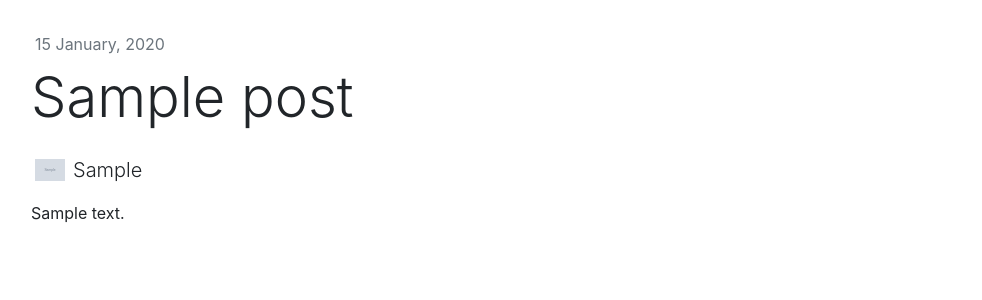
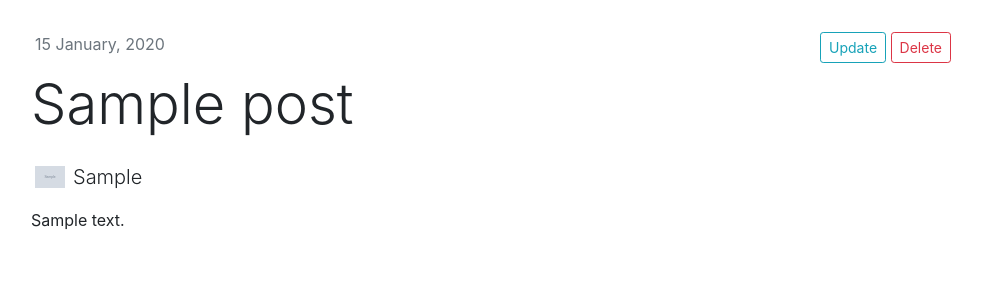
Before and after one commit to shashanksmaty/flaskblogapp, a Flask app: page /blog/post/1 in a window 1280 px wide. Shown: the part 56-356 px from the top of the page, without its empty margins (149-1131 px from the left). Run offline with Flask 2, Linux system fonts and the light colour scheme; a user stored in the database is signed in; tables that the repository leaves empty hold one stand-in row (values such as "Sample post"); grey boxes marked "Sample" are stand-in pictures; some libraries are stand-ins or nearby versions.

Commit message:
delete posts

```diff
--- a/app/blog/templates/blog/post.html
+++ b/app/blog/templates/blog/post.html
@@ -4,7 +4,15 @@
 <div class="col-md-12">
   <div class="row justify-content-center">
     <div class="col-md-10">
-      <div class="text-muted mt-2 mb-2 ml-1">{{post.date_posted.strftime('%d %B, %Y')}}</div>
+      <div class="text-muted mt-2 mb-2 ml-1 d-flex justify-content-between">
+        <span>{{post.date_posted.strftime('%d %B, %Y')}}</span>
+        <span>
+          {% if post.users == current_user %}
+          <a href="{{url_for('blog.update', post_id=post.id)}}" class="btn btn-sm btn-outline-info">Update</a>
+          <button type="button" class="btn btn-sm btn-outline-danger" data-toggle="modal" data-target="#deleteModal">Delete</button>
+          {% endif %}
+        </span>
+      </div>
       <h2 class="display-4 mb-4">{{post.title}}</h2>
       <p class="ml-1 d-flex align-items-center">
         <img src="{{url_for('static', filename='img/' + post.users.image_file)}}" alt="" class="img-thumb-small">
@@ -14,4 +22,20 @@
     </div>
   </div>
 </div>
+<!-- Modal -->
+<div class="modal fade" id="deleteModal" tabindex="-1" role="dialog" aria-labelledby="deleteModalLabel" aria-hidden="true">
+  <div class="modal-dialog" role="document">
+    <div class="modal-content">
+      <div class="modal-body">
+        <strong>Delete Post?</strong>
+      </div>
+      <div class="modal-footer">
+        <button type="button" class="btn btn-secondary" data-dismiss="modal">Close</button>
+        <form method="POST" action="{{url_for('blog.delete', post_id=post.id)}}">
+          <input type="submit" class="btn btn-danger" value="Delete" />
+        </form>
+      </div>
+    </div>
+  </div>
+</div>
 {% endblock %}
--- a/app/blog/views.py
+++ b/app/blog/views.py
@@ -68,3 +68,14 @@ def update(post_id):
         form.content.data = post.content
 
     return render_template('add.html', title='Update Post', form=form, header="Update Your Post", post=post)
+
+@blog_blueprint.route('/post/<post_id>/delete', methods=['GET', 'POST'])
+@login_required
+def delete(post_id):
+    post = Post.query.get_or_404(post_id)
+    if post.users != current_user:
+        abort(403)
+    db.session.delete(post)
+    db.session.commit()
+    flash('Your post has been deleted successfully', 'success')
+    return redirect(url_for('blog.blog'))
```
